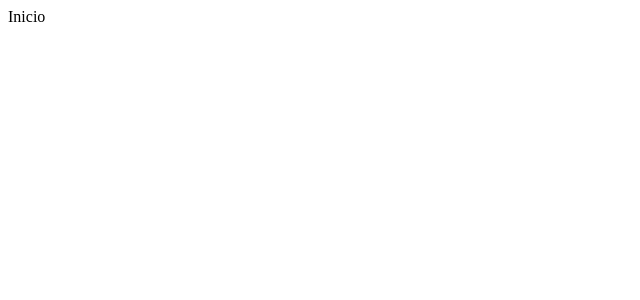
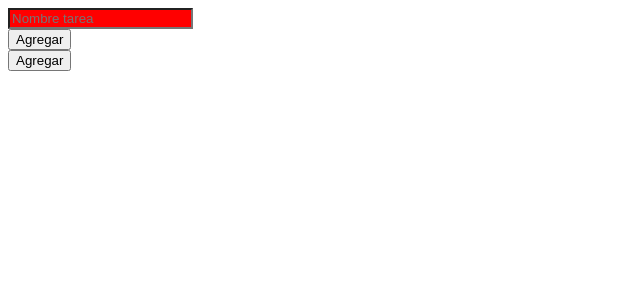
Before and after one commit to cristodh/todoreacto, a React (Vite) app: page / in a window 1280 px wide. Shown: the top 300 px of the page, without its empty margins (0-640 px from the left). Built offline with nearby package versions, Linux system fonts and the light colour scheme.

Commit message:
new upade

```diff
--- /dev/null
+++ b/src/components/Boton.jsx
@@ -0,0 +1,11 @@
+import React from 'react'
+
+const Boton = ({click}) => {
+  return (
+    <div>
+        <button onClick={click}>Agregar</button>
+    </div>
+  )
+}
+
+export default Boton
--- /dev/null
+++ b/src/components/InputTarea.jsx
@@ -0,0 +1,13 @@
+import React from 'react'
+import Boton from './Boton'
+import '../styles/InputTarea.css'
+const InputTarea = () => {
+  return (
+    <div>
+        <input className='inputTarea'  placeholder='Nombre tarea'/>
+        <Boton click={()=>alert('adios')}/>
+    </div>
+  )
+}
+
+export default InputTarea
--- a/src/pages/Inicio.jsx
+++ b/src/pages/Inicio.jsx
@@ -1,8 +1,16 @@
 import React from 'react'
+import InputTarea from '../components/InputTarea'
+import Boton from '../components/Boton'
 
 const Inicio = () => {
   return (
-    <div>Inicio</div>
+    <div>
+        <InputTarea/>
+
+        <Boton click={()=>alert('hola')}/>
+
+
+    </div>
   )
 }
 
--- /dev/null
+++ b/src/styles/InputTarea.css
@@ -0,0 +1,3 @@
+.inputTarea{
+    background-color: red;
+}
```
Also changed, not shown: src/main.jsx (line endings or trailing spaces).
